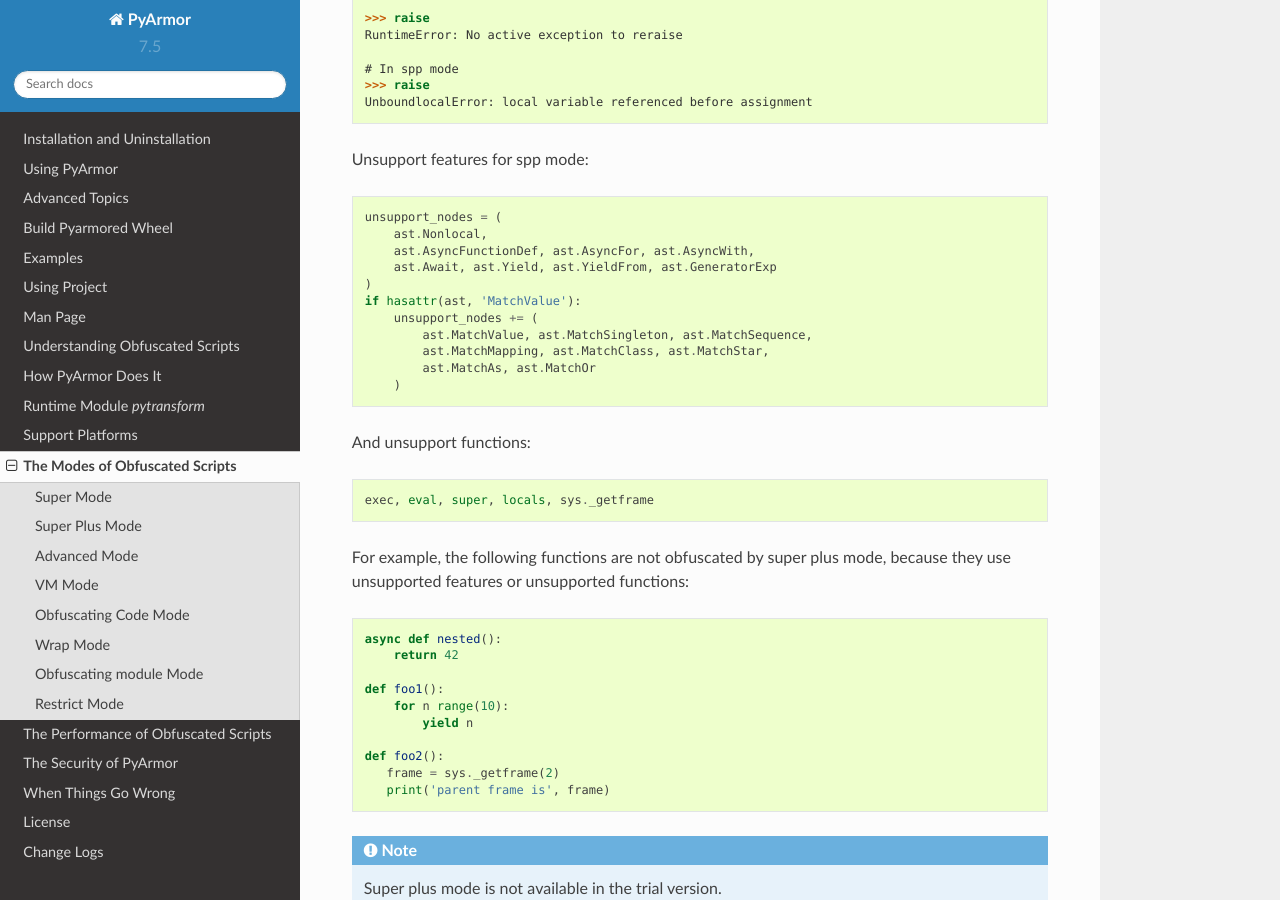
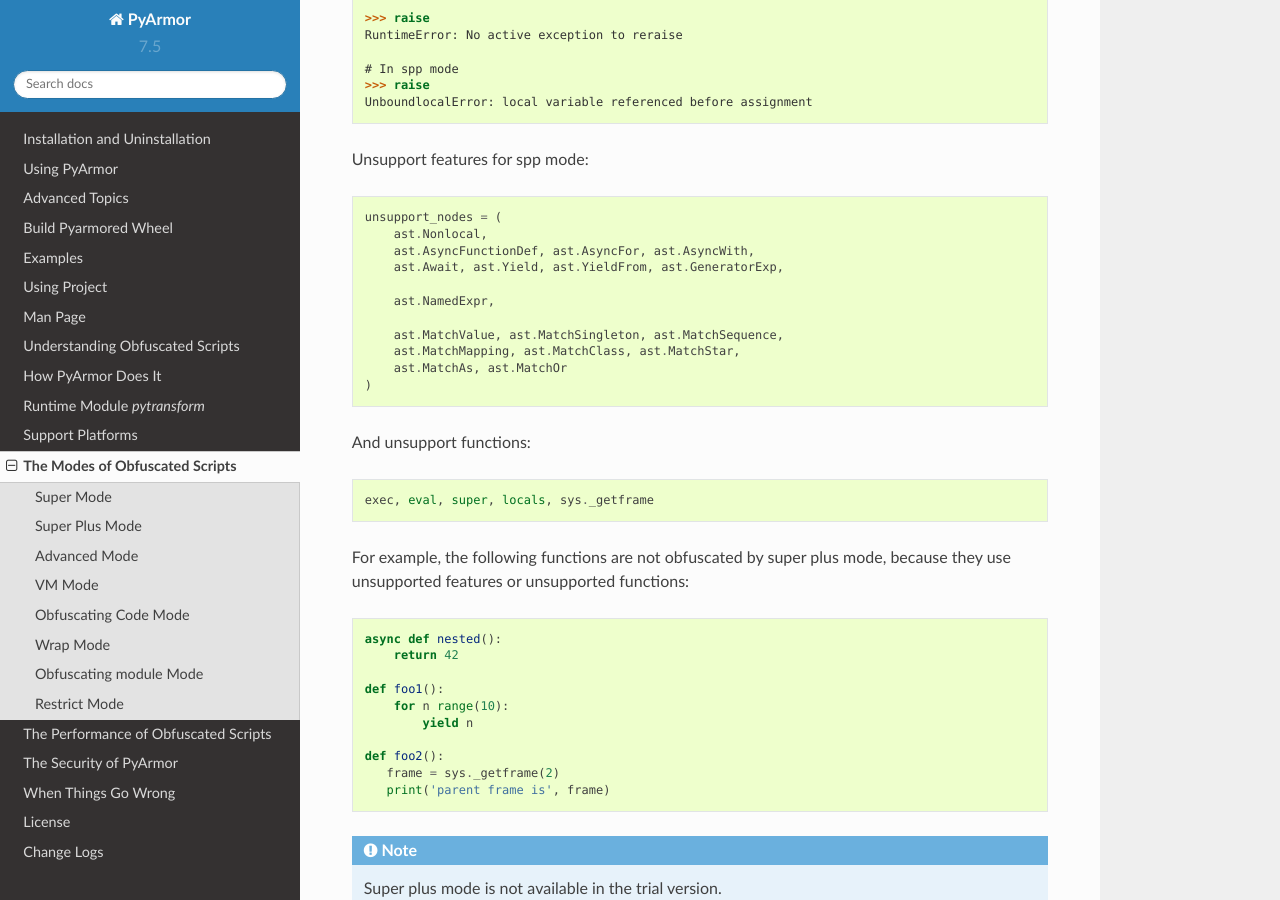
Before and after one commit to dashingsoft/pyarmor, a Sphinx documentation site: the page built from docs/mode.rst, in a window 1280 px wide and 900 px high, scrolled down 2018 px. Built offline with Sphinx 7.4.7 and the Read the Docs theme 2.0.0, drawn with Linux system fonts in a browser that asks for light colours.

Commit message:
Fix spp mode bugs

```diff
--- a/docs/change-logs.rst
+++ b/docs/change-logs.rst
@@ -42,6 +42,8 @@
 7.5.1 (dev)
 -----------
 * Fix spp mode bug (#758): `from __future__ imports must occur at the beginning of the file`
+* Fix spp mode bug (#760): 'Set' object has no attribute 'ctx'
+* Fix spp mode bug (#760): redefinition of `_listcomp_326_1`
 
   The dev version could be installed by this command::
 
--- a/docs/mode.rst
+++ b/docs/mode.rst
@@ -106,14 +106,14 @@
     unsupport_nodes = (
         ast.Nonlocal,
         ast.AsyncFunctionDef, ast.AsyncFor, ast.AsyncWith,
-        ast.Await, ast.Yield, ast.YieldFrom, ast.GeneratorExp
+        ast.Await, ast.Yield, ast.YieldFrom, ast.GeneratorExp,
+
+        ast.NamedExpr,
+
+        ast.MatchValue, ast.MatchSingleton, ast.MatchSequence,
+        ast.MatchMapping, ast.MatchClass, ast.MatchStar,
+        ast.MatchAs, ast.MatchOr
     )
-    if hasattr(ast, 'MatchValue'):
-        unsupport_nodes += (
-            ast.MatchValue, ast.MatchSingleton, ast.MatchSequence,
-            ast.MatchMapping, ast.MatchClass, ast.MatchStar,
-            ast.MatchAs, ast.MatchOr
-        )
 
 And unsupport functions::
 
```
Also changed, not shown: 1 other file.
